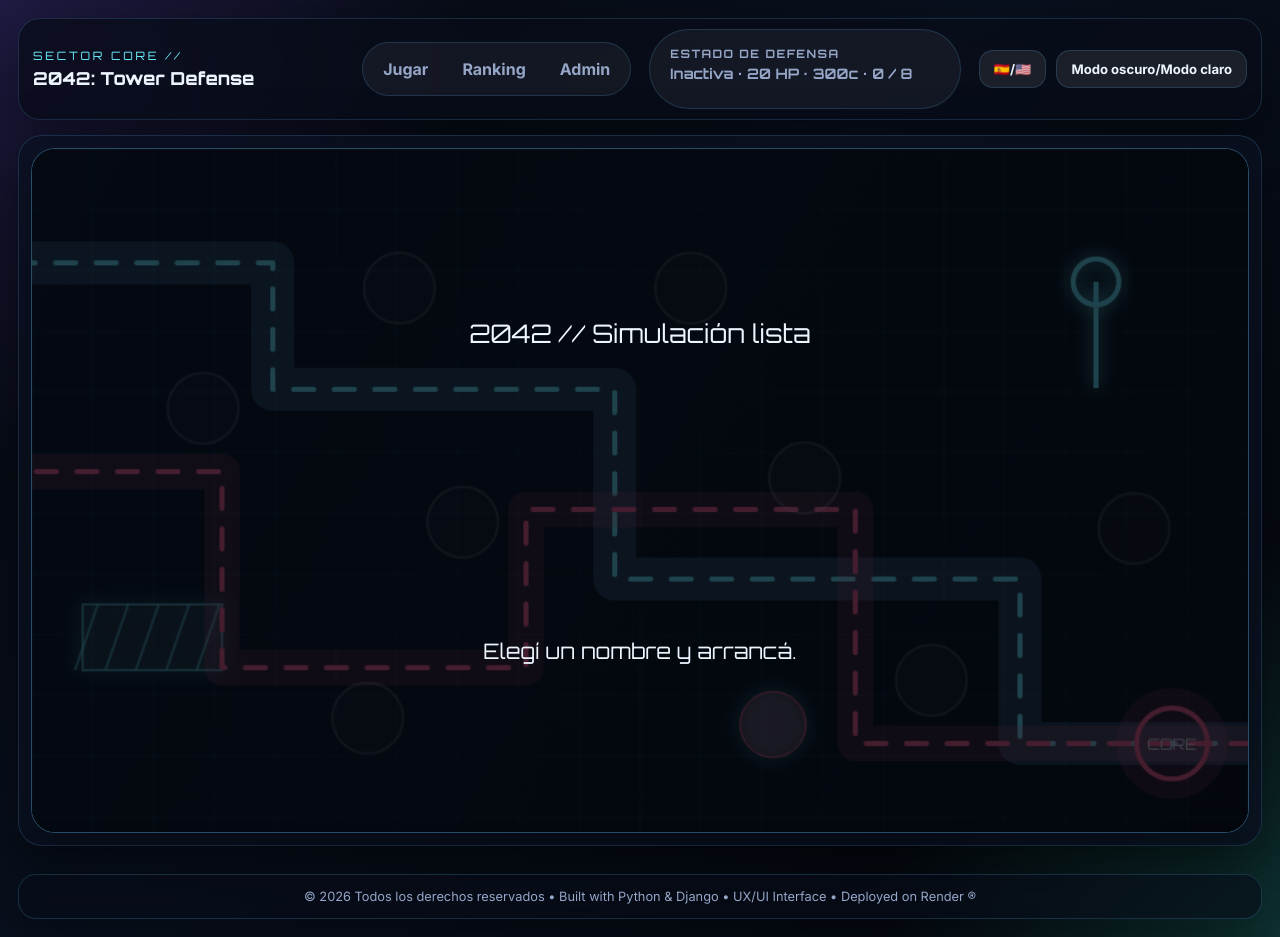
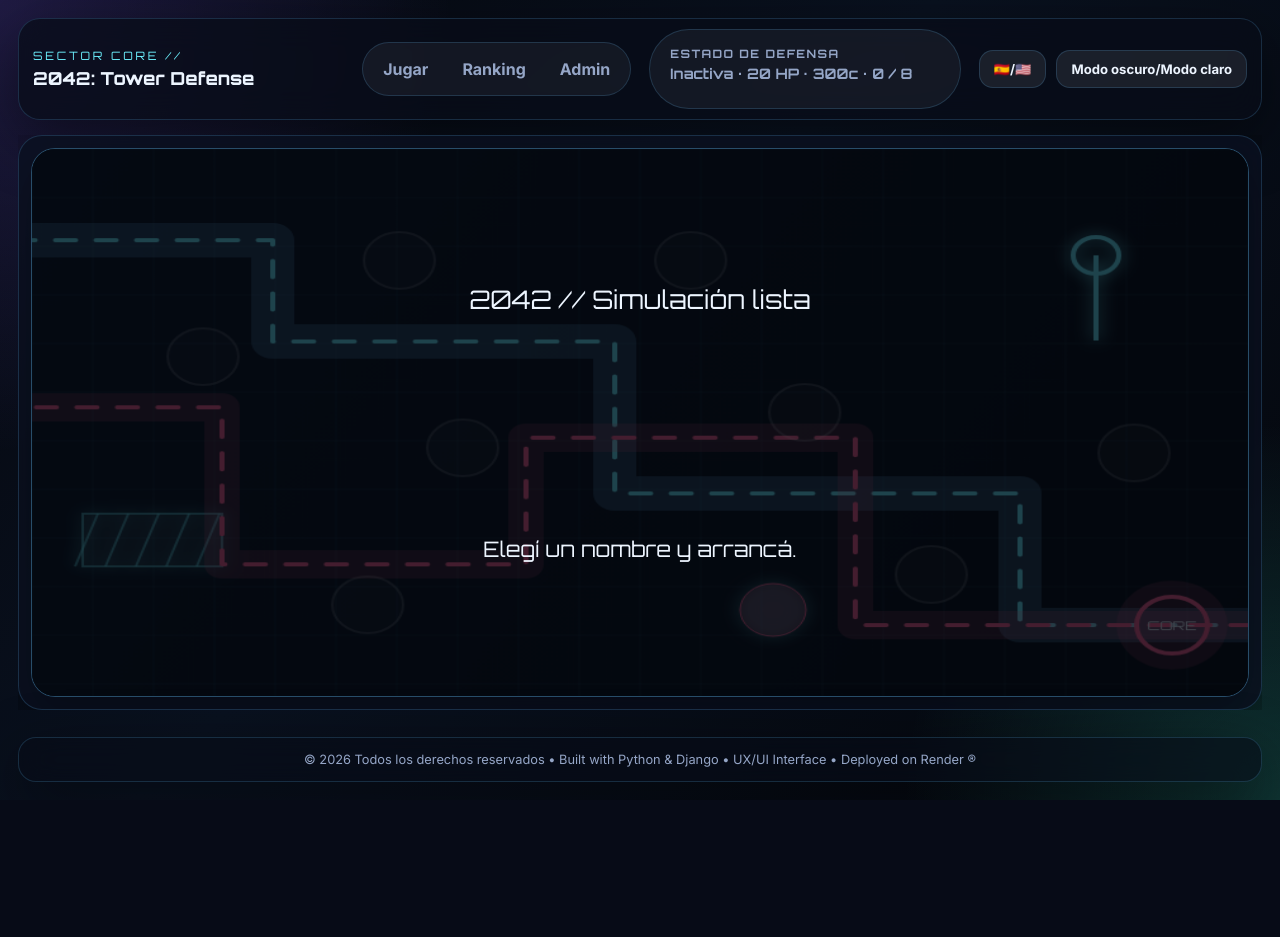
Before and after one commit to lu-developer476/2042, a Django app: page / in a window 1280 px wide. After the commit the page ends 800 px from the top, so only its background shows below. Run offline with Django 5.2, Linux system fonts and the light colour scheme; data that the repository does not hold is empty.

Commit message:
Fit desktop game board without scrolling (#20)

```diff
--- a/game/static/game/css/styles.css
+++ b/game/static/game/css/styles.css
@@ -53,10 +53,10 @@ button, input { font: inherit; }
 
 .app-shell {
   width: min(100%, 1920px);
-  min-height: 100svh;
+  height: 100svh;
   margin: 0 auto;
   display: grid;
-  grid-template-rows: auto 1fr;
+  grid-template-rows: auto minmax(0, 1fr) auto;
   gap: clamp(10px, 1.2vw, 16px);
   padding: clamp(10px, 1.4vw, 18px);
   overflow: visible;
@@ -645,6 +645,48 @@ td { color: var(--muted); }
   background: linear-gradient(135deg, rgba(0, 110, 203, 0.1), rgba(108, 84, 223, 0.1));
 }
 
+@media (min-width: 961px) {
+  html,
+  body {
+    height: 100%;
+    overflow: hidden;
+  }
+
+  .app-shell {
+    height: 100svh;
+    min-height: 0;
+    grid-template-rows: auto minmax(0, 1fr) auto;
+  }
+
+  .page-shell,
+  .game-layout,
+  .board-only {
+    min-height: 0;
+    overflow: hidden;
+  }
+
+  .game-layout,
+  .board-only {
+    height: 100%;
+  }
+
+  .board-only {
+    align-content: stretch;
+  }
+
+  .board-only .battlefield-wrap {
+    height: 100%;
+    min-height: 0;
+    max-height: 100%;
+    aspect-ratio: auto;
+  }
+
+  .site-footer {
+    padding-block: clamp(7px, 0.8vw, 10px);
+    line-height: 1.25;
+  }
+}
+
 .site-footer {
   padding: 12px 16px;
   border: 1px solid var(--line);
```
